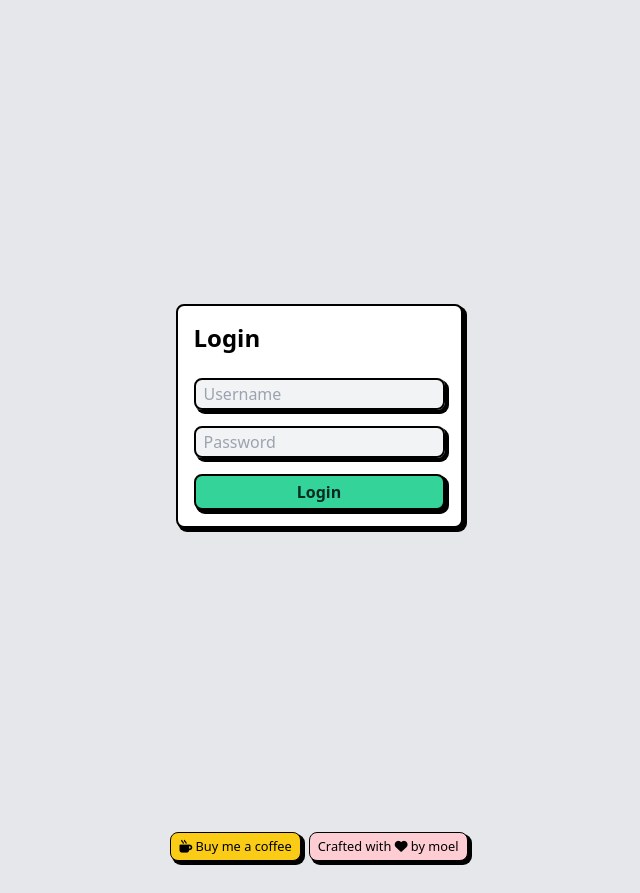
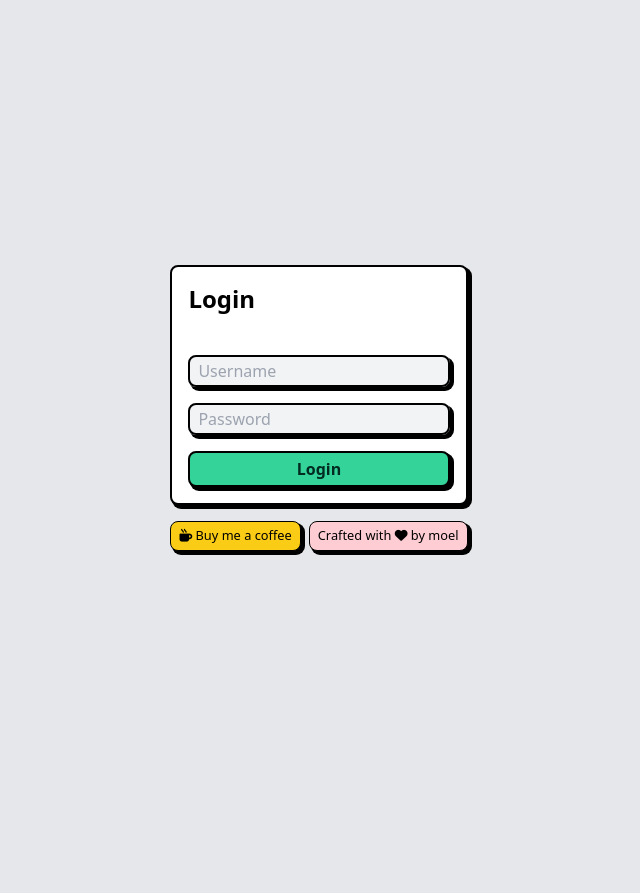
Before and after one commit to eriwiana/pimd-rosters, a Django app: page /login/ in a window 1280 px wide. Shown: the whole page, without its empty margins (321-961 px from the left). After the commit the page ends 555 px from the top, so only its background shows below. Run offline with Django 4.2, Linux system fonts and the light colour scheme; some libraries are stand-ins or nearby versions.

Commit message:
Styling error messages in login

```diff
--- a/rosters/templates/partials/login.html
+++ b/rosters/templates/partials/login.html
@@ -4,6 +4,12 @@
 <div class="grid place-content-center h-screen">
   <div class="p-4 bg-white border-2 border-black rounded-lg shadow-[3px_3px_0px_1px_black]">
     <h2 class="text-2xl font-semibold mb-6">Login</h2>
+
+    <div class="mb-4 mx-auto text-red-500 text-sm text-center place-content-center">
+      <!-- Display form errors here -->
+      {{ form.non_field_errors }}
+    </div>
+
     <form method="post">
       {% csrf_token %}
 
@@ -25,18 +31,15 @@
       </div>
 
       <button name="login"
-        class="w-full px-2 py-1 text-emerald-950 font-bold bg-emerald-400 focus:bg-yellow-400 cursor-pointer border-2 border-black rounded-lg shadow-[3px_3px_0px_1px_black]">
+        class="w-full px-2 py-1 text-emerald-950 font-bold bg-emerald-400 hover:bg-yellow-400 cursor-pointer border-2 border-black rounded-lg shadow-[3px_3px_0px_1px_black]">
         Login
       </button>
     </form>
   </div>
+
+  <small class="flex flex-row gap-2 my-4 place-content-center">
+    <a href="https://buymeacoffee.com/moelder" target="_blank" class="px-2 py-1 bg-yellow-400 hover:bg-emerald-400 border border-black rounded-lg shadow-[3px_3px_0px_1px_black]"><i class="fas fa-mug-hot"></i> Buy me a coffee</a>
+    <div class="px-2 py-1 bg-rose-200 cursor-default w-max rounded-lg border border-black rounded-lg shadow-[3px_3px_0px_1px_black]">Crafted with <i class="fas fa-heart hover:text-pink-600"></i> by moel</div>
+  </small>
 </div>
-<div class="mt-4 text-red-500 text-sm text-center">
-  <!-- Display form errors here -->
-  {{ form.non_field_errors }}
-</div>
-<small class="flex flex-row gap-2 my-4 place-content-center">
-  <a href="https://buymeacoffee.com/moelder" target="_blank" class="px-2 py-1 bg-yellow-400 hover:bg-emerald-400 border border-black rounded-lg shadow-[3px_3px_0px_1px_black]"><i class="fas fa-mug-hot"></i> Buy me a coffee</a>
-  <div class="px-2 py-1 bg-rose-200 cursor-default w-max rounded-lg border border-black rounded-lg shadow-[3px_3px_0px_1px_black]">Crafted with <i class="fas fa-heart hover:text-pink-600"></i> by moel</div>
-</small>
 {% endblock %}
--- a/rosters/views.py
+++ b/rosters/views.py
@@ -207,6 +207,10 @@ def login_view(request):
             if user:
                 login(request, user)
                 return redirect("home")
+        else:
+            form.error_messages[
+                "invalid_login"
+            ] = "Incorrect username/password."
 
     else:
         form = AuthenticationForm()
```
